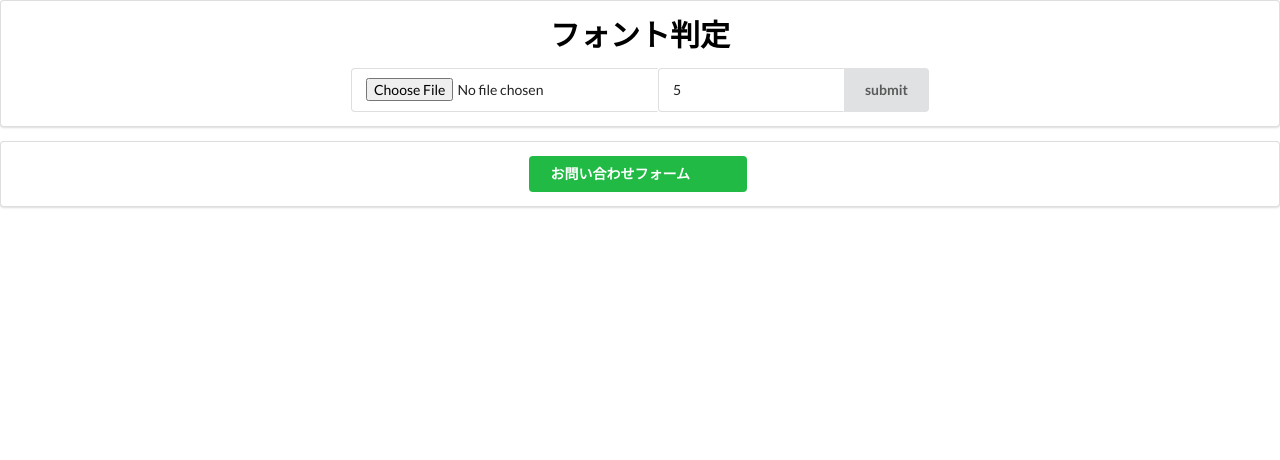
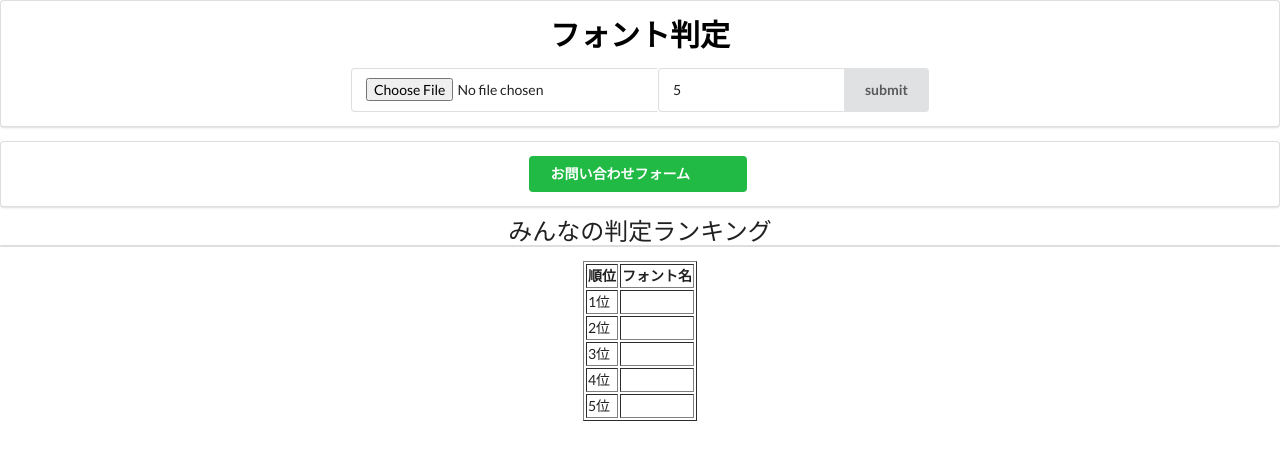
Before and after one commit to sort-font/webpage, a Flask app: template templates/index.html in a window 1280 px wide. Shown: the top 460 px of the page. Run offline with Flask 2, Linux system fonts and the light colour scheme; the template is opened without the code that fills it, so the values that code supplies are empty; parts of the project's set-up code (start-up, migrations or seed data) failed here and were passed over; some libraries are stand-ins or nearby versions.

Commit message:
ランキング結果が出力できるセルをUIで作りました.

```diff
--- a/templates/index.html
+++ b/templates/index.html
@@ -84,4 +84,40 @@
     }
 </script>
 
+
+<table class="ui table">
+
+<caption><font size="5">みんなの判定ランキング</font></caption>
+<table align="center" border="1">
+  <thead>
+    <tr>
+      <th>順位</th>
+      <th>フォント名</th>
+    </tr>
+  </thead>
+  <tbody>
+    <tr>
+      <td>1位</td>
+      <td></td>
+    </tr>
+    <tr>
+      <td>2位</td>
+      <td></td>
+    </tr>
+    <tr>
+      <td>3位</td>
+      <td></td>
+    </tr>
+    <tr>
+      <td>4位</td>
+      <td></td>
+    </tr>
+    <tr>
+      <td>5位</td>
+      <td></td>
+    </tr>
+  </tbody>
+</table>
+
+
 {% endblock %}
--- a/templates/layout.html
+++ b/templates/layout.html
@@ -19,5 +19,7 @@
 <body>
   {% block content %}{% endblock %}
 </body>
+<body>
 
+</body>
 </html>
```
Also changed, not shown: README.md (deleted).
